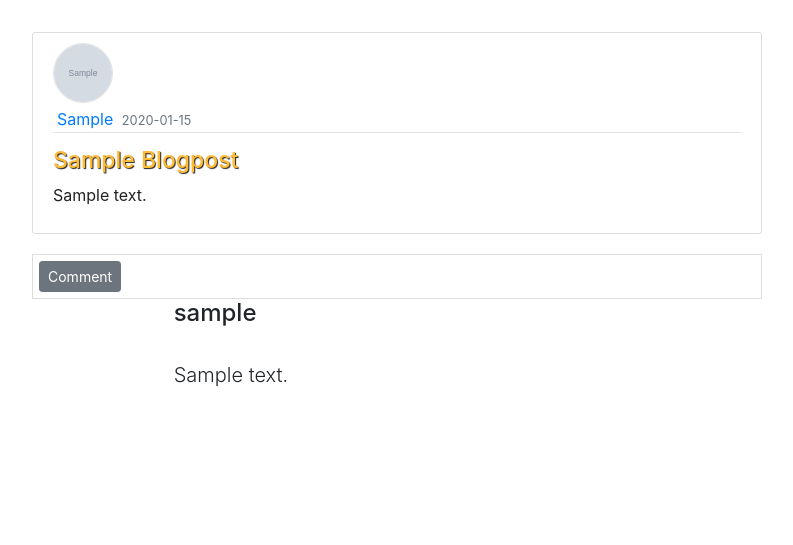
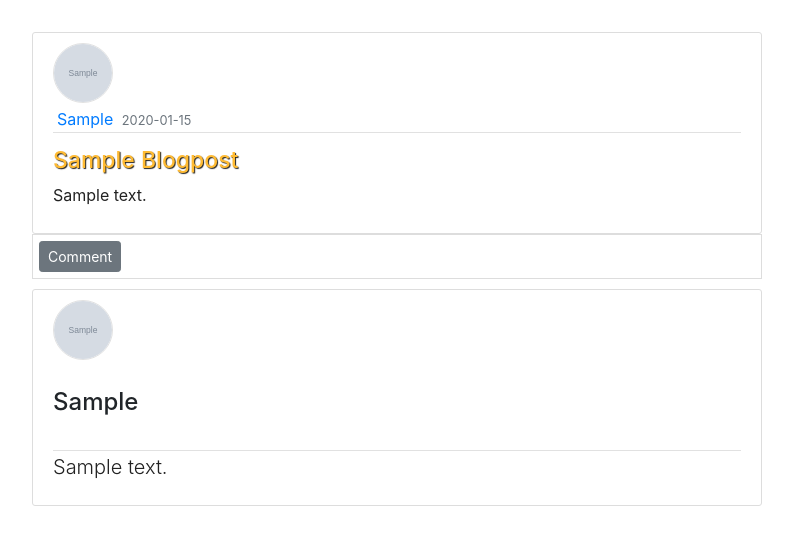
Before and after one commit to Sundaybrian/blogger-fest, a Flask app: page /post/1 in a window 1280 px wide. Shown: the part 56-601 px from the top of the page, without its empty margins (53-846 px from the left). Run offline with Flask 2, Linux system fonts and the light colour scheme; tables that the repository leaves empty hold one stand-in row (values such as "Sample post"); grey boxes marked "Sample" are stand-in pictures; some libraries are stand-ins or nearby versions.

Commit message:
add initial styling to the comments

```diff
--- a/app/static/css/styles.css
+++ b/app/static/css/styles.css
@@ -72,6 +72,9 @@ a.post-title:hover {
 .comment-options{
     border:1px solid #ddd;
     padding: 6px;
+    margin-bottom: 10px;
+    margin-top: -20px;
+    border-radius:0;
 }
 /* =============end blogpost===================== */
 
--- a/app/templates/blogpost.html
+++ b/app/templates/blogpost.html
@@ -62,29 +62,29 @@
     <div class="comment-options">
           <a class="btn btn-sm btn-secondary text-center" href="{{url_for('main.new_comment',blog_post_id=blog_post.id)}}">
             Comment</a >
-      </div>
+    </div>
 
       <!-- comments -->
       <div class="row">
-        <div class="col-md-2"></div>
-        <div class="col-md-8">
-
 
           {% for comment in comments%}
           <div class="col-12">
-              <article class="post comment-section">
-                  <div class="">
-                      <a class="mr-2"><h4> {{comment.commenter.username}} </h4></a>
+              <article class="post content-section">
+                  <img src="{{url_for('static',filename='photos/'+comment.commenter.profile_image)}}" class="rounded-circle post-img" alt="">
+                  <div class="post-body">
+                      <div class="post-data">
+                          <a class="mr-2"><h4> {{comment.commenter.username}} </h4></a>
+                      </div>
                   </div>
-                  <p class="comment-content lead">{{comment.comment_content}}</p>
+                  <p class="post-content lead">{{comment.comment_content}}</p>
 
                  {% if blog_post.author==current_user %}
                   <div>
 
-                      <button type="btn btn-primary" name="button" data-toggle='modal' data-target='#delete_comment_modal'>Delete</button>
+                      <button class="btn btn-sm btn-danger" name="button" data-toggle='modal' data-target='#delete_comment_modal'>Delete</button>
                   </div>
 
-                        <!-- delete comment modal -->
+   <!--##### ###       delete comment modal      ####### -->
               <div class="modal" tabindex="-1" role="dialog" id='delete_comment_modal'>
                   <div class="modal-dialog" role="document">
                     <div class="modal-content">
@@ -117,11 +117,9 @@
           </div>
           {% endfor %}
 
-        </div>
-        <div class="col-md-2"></div>
+
+
       </div>
       <!-- end comments -->
-    </div>
 
-    </div>
 {% endblock%}
```
